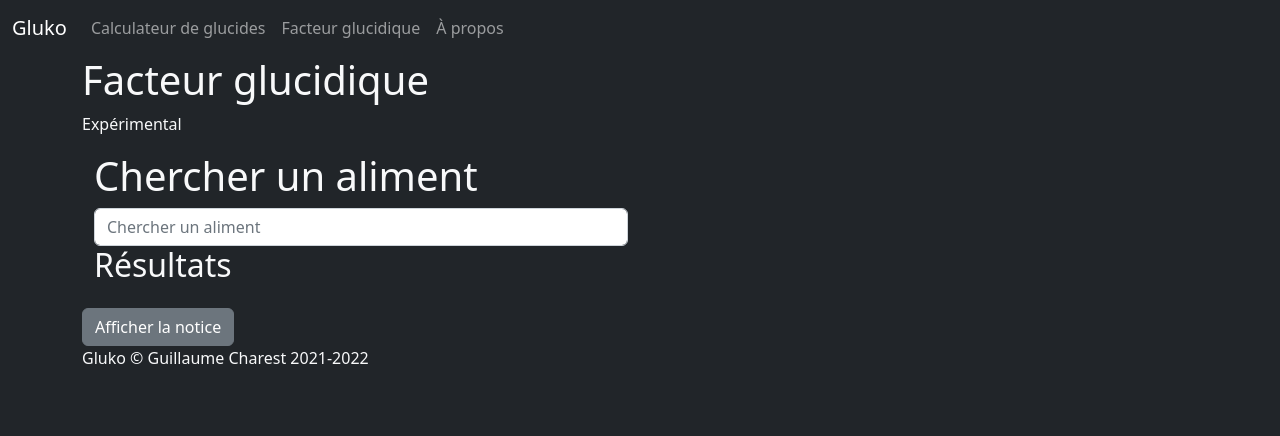
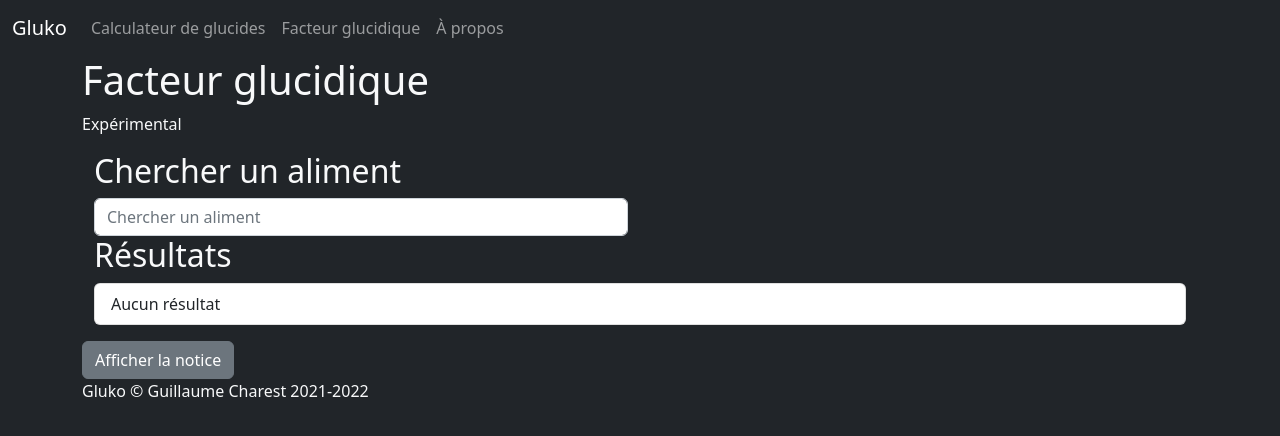
Before and after one commit to gcharest/gluko, a Vue app: page /carb-factor in a window 1280 px wide. Shown: the top 436 px of the page. Built offline with nearby package versions, Linux system fonts and the light colour scheme.

Commit message:
fix: cleanup

```diff
--- a/src/components/CarbFactorSearch.vue
+++ b/src/components/CarbFactorSearch.vue
@@ -29,8 +29,8 @@ const searchResults = computed(() => {
 <template>
   <main>
     <div class="container">
-      <h1 class="text-light">{{ $t("Search a nutrient") }}</h1>
-      <div class="row">
+      <h2>{{ $t("Search a nutrient") }}</h2>
+      <div class="row text-light">
         <div class="col-6 col-md-6">
           <input
             type="text"
@@ -40,8 +40,11 @@ const searchResults = computed(() => {
           />
         </div>
         <div>
-          <h2 class="text-light">Résultats</h2>
-          <ul class="list-group bg-dark" v-if="searchResults !== undefined">
+          <h2>{{ $t("Results") }}</h2>
+          <ul
+            class="list-group bg-dark"
+            v-if="searchResults !== undefined && searchResults.length > 0"
+          >
             <li
               class="list-group-item"
               v-for="result in searchResults.slice(0, 30)"
@@ -59,6 +62,9 @@ const searchResults = computed(() => {
               </div>
             </li>
           </ul>
+          <ul class="list-group bg-dark" v-else>
+            <li class="list-group-item">{{ $t("No results") }}</li>
+          </ul>
         </div>
       </div>
     </div>
--- a/src/components/MealCalculator.vue
+++ b/src/components/MealCalculator.vue
@@ -1,5 +1,4 @@
 <script setup lang="ts">
-// import NutrientModal from "./NutrientModal.vue";
 import NutrientListItem from "./NutrientListItem.vue";
 import { useMealStore } from "@/stores/meal";
 const store = useMealStore();
```
